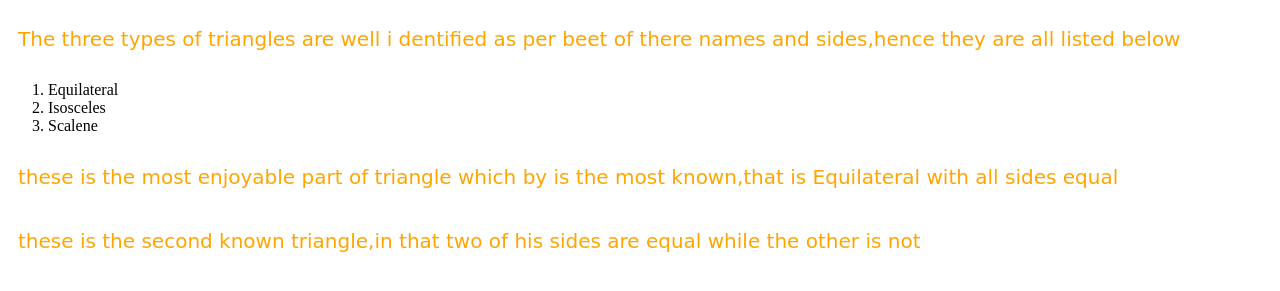
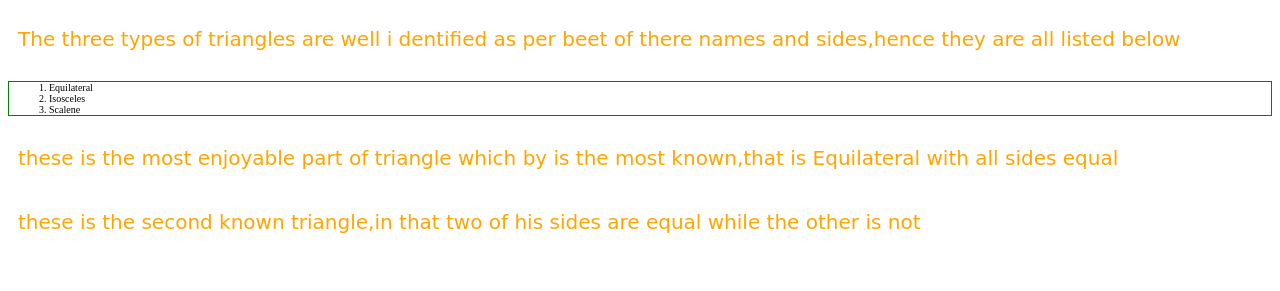
Before and after one commit to Maxwelnyadiero/Triangle-Tracker, a plain HTML site: page Triangle/index.html in a window 1280 px wide. Shown: the part 145-436 px from the top of the page. Drawn offline with Linux system fonts and the light colour scheme.

Commit message:
added styles to ol

```diff
--- a/Triangle/css/styles.css
+++ b/Triangle/css/styles.css
@@ -12,3 +12,8 @@ p{
   font-family: cursive;
 
 }
+ol{
+  color: black;
+  font-size: 10px;
+  border: 1px solid green;
+}
```
